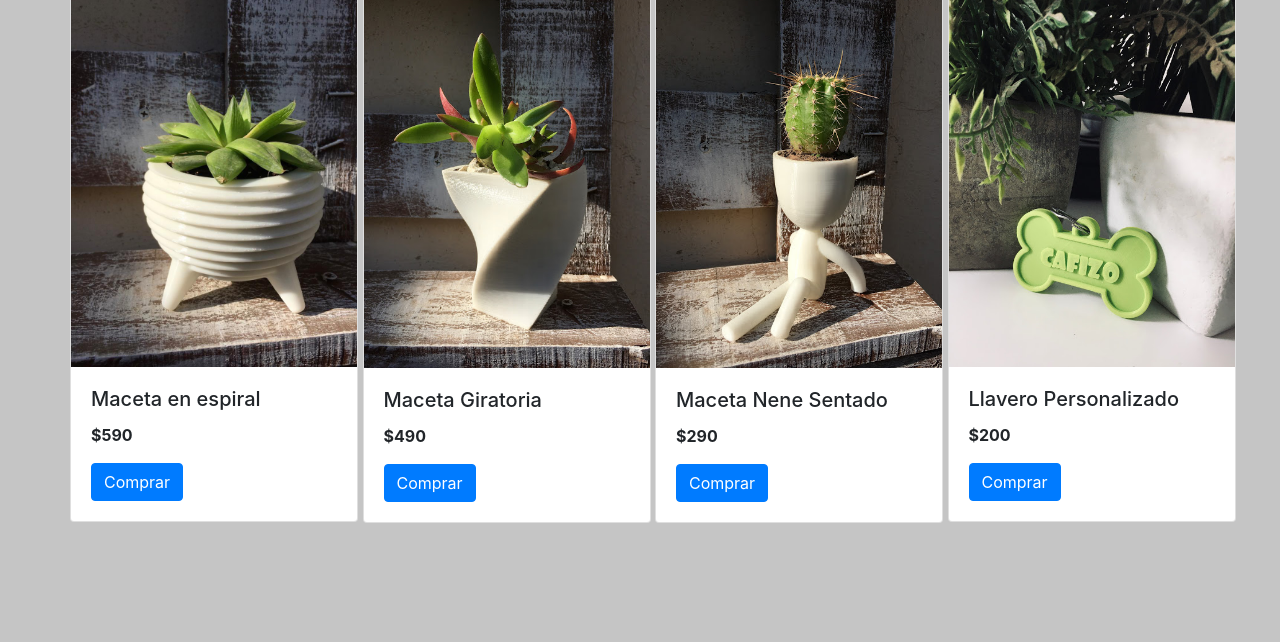
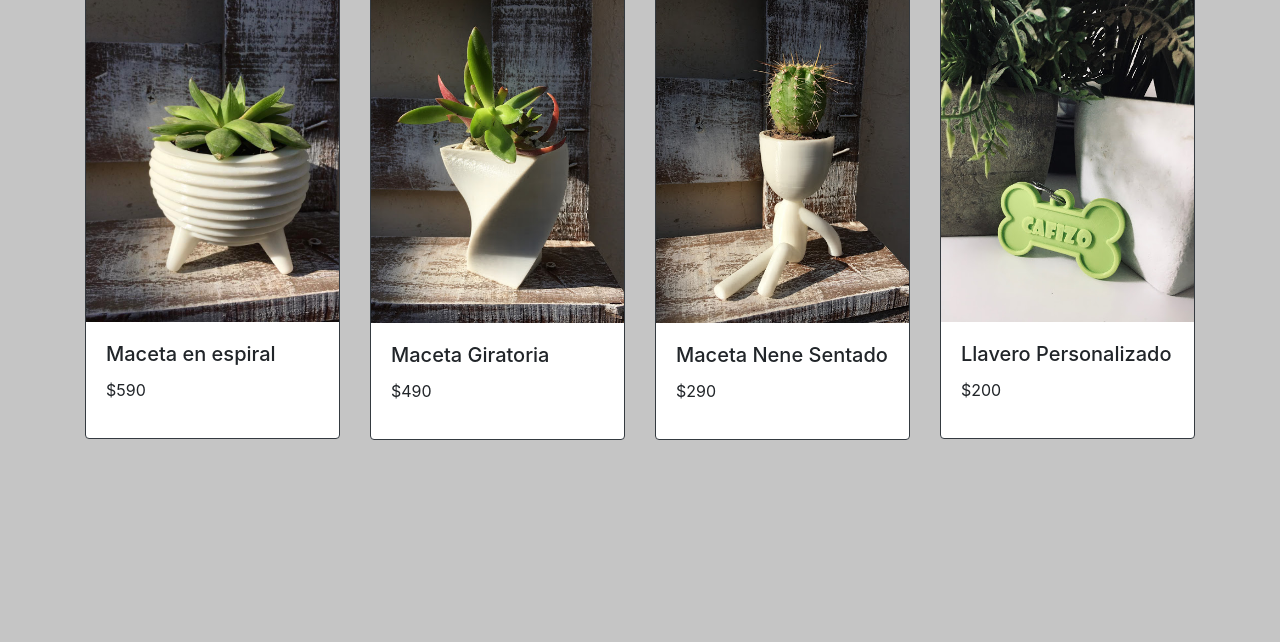
Before and after one commit to SebaMarzari/Clip, a plain HTML site: page index.html in a window 1280 px wide. Shown: the part 136-778 px from the top of the page. Drawn offline with nearby package versions, Linux system fonts and the light colour scheme.

Commit message:
Actalizo pag bootstrap

```diff
--- a/css/estilos.css
+++ b/css/estilos.css
@@ -1,6 +1,6 @@
 /* Variables mas utilizadas */
 :root{
-    --color-mas-usado: #1B6DC1;;
+    --color-mas-usado: #1B6DC1;
 
 }
 
@@ -17,7 +17,7 @@ aside{
 footer{
     background-color: var(--color-mas-usado);
     color: var(--color-letra);
-    margin-top: 11%;
+    margin-top: 15%;
     height: 16%;
 }
 
--- a/html/compras.html
+++ b/html/compras.html
@@ -3,6 +3,7 @@
 <head>
     <meta charset="UTF-8">
     <meta name="viewport" content="width=device-width, initial-scale=1.0">
+    <link rel="icon" href="../images/logo.jpeg">
     <link rel="stylesheet" href="../css/estilos.css">
     <link rel="stylesheet" href="css/estilos.css">
     <link rel="stylesheet" href="https://stackpath.bootstrapcdn.com/bootstrap/4.5.2/css/bootstrap.min.css" integrity="sha384-JcKb8q3iqJ61gNV9KGb8thSsNjpSL0n8PARn9HuZOnIxN0hoP+VmmDGMN5t9UJ0Z" crossorigin="anonymous">
@@ -63,7 +64,7 @@
           </div>
         </div>
         <button class="btn btn-primary" type="submit">Pagar</button>
-      </form>
+    </form>
     <footer class="footer">
         <div>
             <h3>Contactenos!</h3>
--- a/index.html
+++ b/index.html
@@ -3,6 +3,7 @@
 <head>
     <meta charset="UTF-8">
     <meta name="viewport" content="width=device-width, initial-scale=1.0">
+    <link rel="icon" href="images/logo.jpeg">
     <link rel="stylesheet" href="css/estilos.css">
     <link rel="stylesheet" href="https://stackpath.bootstrapcdn.com/bootstrap/4.5.2/css/bootstrap.min.css" integrity="sha384-JcKb8q3iqJ61gNV9KGb8thSsNjpSL0n8PARn9HuZOnIxN0hoP+VmmDGMN5t9UJ0Z" crossorigin="anonymous">
     <title>Soltecs 3D</title>
@@ -30,53 +31,53 @@
                 </div>
             </div>
     </nav>
-    <table class="container">
-        <tr class="row">
-            <th class="col-md-3">
-                <div class="card" style="width: 18rem;">
+    <div class="container">
+        <div class="row">
+            <div class="col-sm-6 col-md-3">
+                <div class="card border-dark mb-3" style="card border-dark mb-3">
                     <img class="card-img-top" src="images/maceta.jpg">
                     <div class="card-body">
                     <h5 class="card-title">Maceta en espiral</h5>
                     <p class="card-text">$590</p>
-                      <a href="html/compras.html" class="btn btn-primary">Comprar</a>
+                    <a href="html/compras.html" class="stretched-link"></a>
                     </div>
                 </div>
-            </th>
+            </div>
 
-            <th class="col-md-3">
-                <div class="card" style="width: 18rem;">
+            <div class="col-sm-6 col-md-3">
+                <div class="card border-dark mb-3" style="card border-dark mb-3">
                     <img class="card-img-top" src="images/maceta2.JPG">
                     <div class="card-body">
                     <h5 class="card-title">Maceta Giratoria</h5>
                     <p class="card-text">$490</p>
-                      <a href="html/compras.html" class="btn btn-primary">Comprar</a>
+                    <a href="html/compras.html" class="stretched-link"></a>
                     </div>
                 </div>
-            </th>
+            </div>
 
-            <th class="col-md-3">
-                <div class="card" style="width: 18rem;">
+            <div class="col-sm-6 col-md-3">
+                <div class="card border-dark mb-3" style="card border-dark mb-3">
                     <img class="card-img-top" src="images/maceta1.JPG">
                     <div class="card-body">
                     <h5 class="card-title">Maceta Nene Sentado</h5>
                     <p class="card-text">$290</p>
-                      <a href="html/compras.html" class="btn btn-primary">Comprar</a>
+                    <a href="html/compras.html" class="stretched-link"></a>
                     </div>
                 </div>
-            </th>
+            </div>
 
-            <th class="col-md-3">
-                <div class="card" style="width: 18rem;">
+            <div class="col-sm-6 col-md-3">
+                <div class="card border-dark mb-3" style="card border-dark mb-3">
                     <img class="card-img-top" src="images/llaveroHueso.JPG">
                     <div class="card-body">
                     <h5 class="card-title">Llavero Personalizado</h5>
                     <p class="card-text">$200</p>
-                      <a href="html/compras.html" class="btn btn-primary">Comprar</a>
+                    <a href="html/compras.html" class="stretched-link"></a>
                     </div>
                 </div>
-            </th>
-        </tr>
-    </table>
+            </div>
+        </div>
+    </div>
     <footer class="footer">
         <div>
             <h3>Contactenos!</h3>
```
Lines whose indentation alone changed are shown as unchanged.
